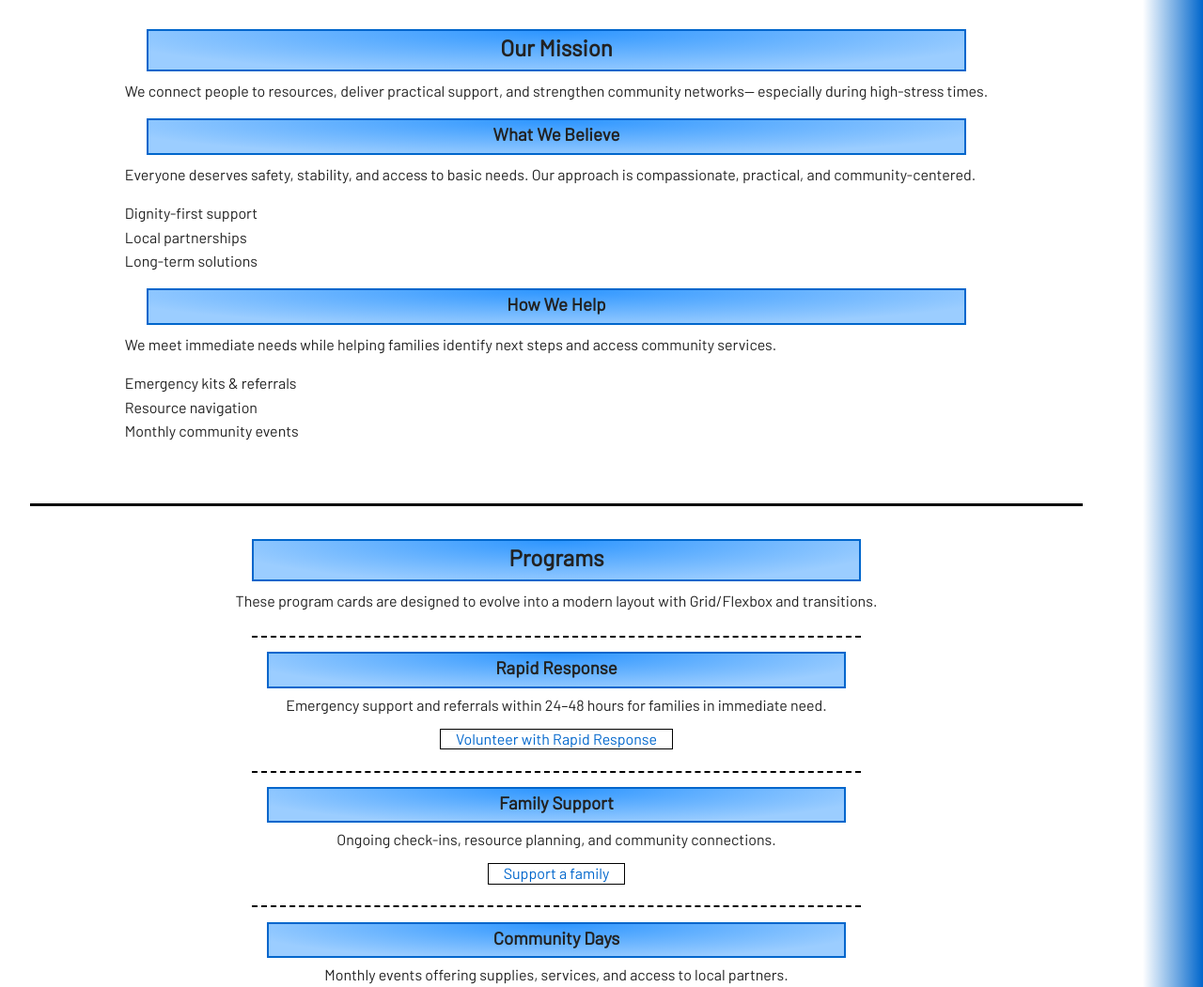
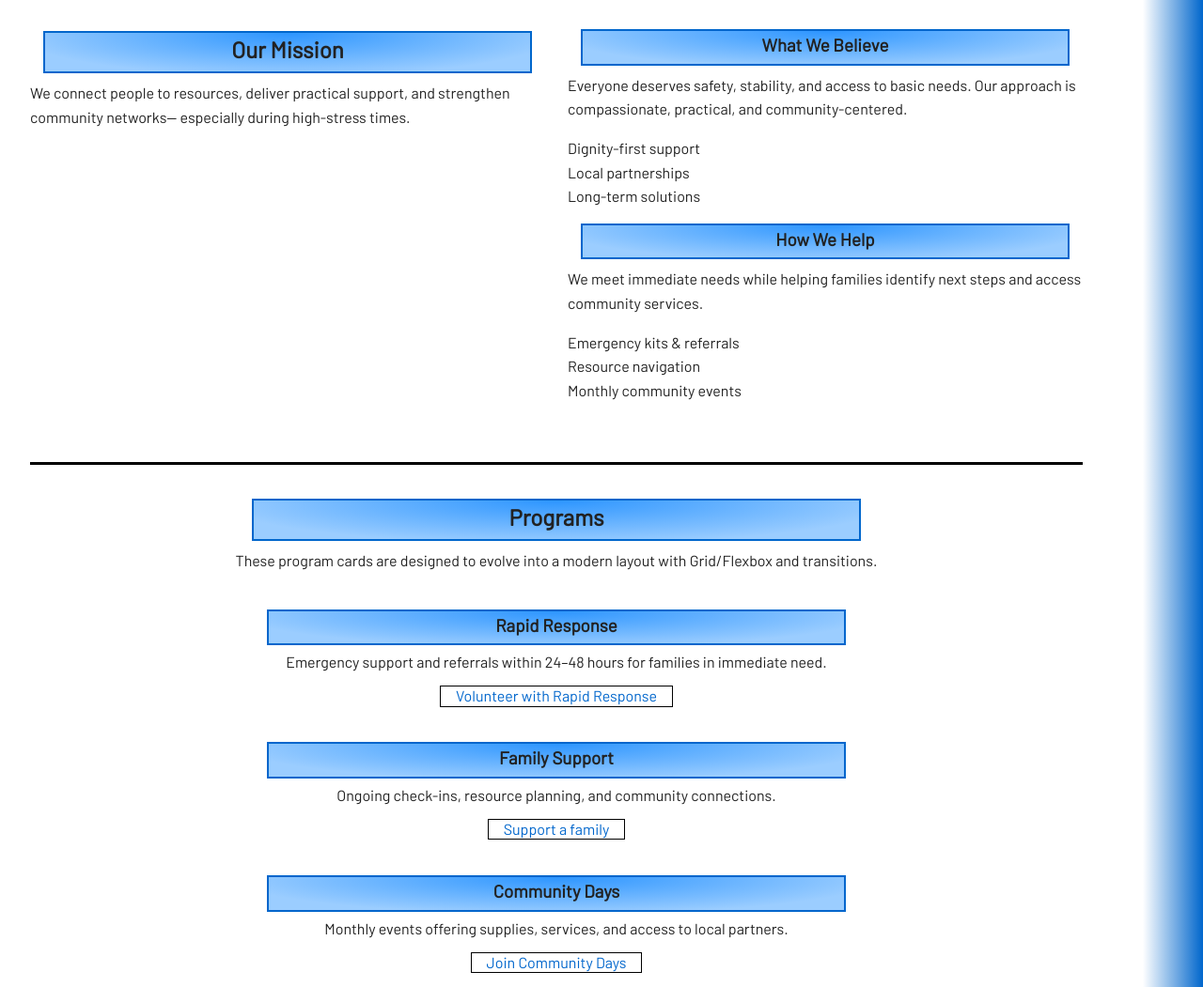
Before and after one commit to lrosas12-jjc/cis-221-39-advanced-css, a plain HTML site: page index.html in a window 1280 px wide. Shown: the part 1080-2131 px from the top of the page at 94% size. Drawn offline with Linux system fonts and the light colour scheme.

Commit message:
Add files via upload

```diff
--- a/css/styles.css
+++ b/css/styles.css
@@ -94,7 +94,6 @@ h1, h2, h3
 
 .card, .tile
 {
-  border-top: #000 dashed 2px;
   padding: 0.75rem 0 0 ;
   margin: 1.5rem auto 0;
 }
@@ -241,3 +240,10 @@ footer ul li
     justify-content: flex-start;
   }
 }
+
+#mission .container
+{
+  display: grid;
+  grid-template-columns: 1fr 1fr;
+  gap: 1.5rem;
+}
```
